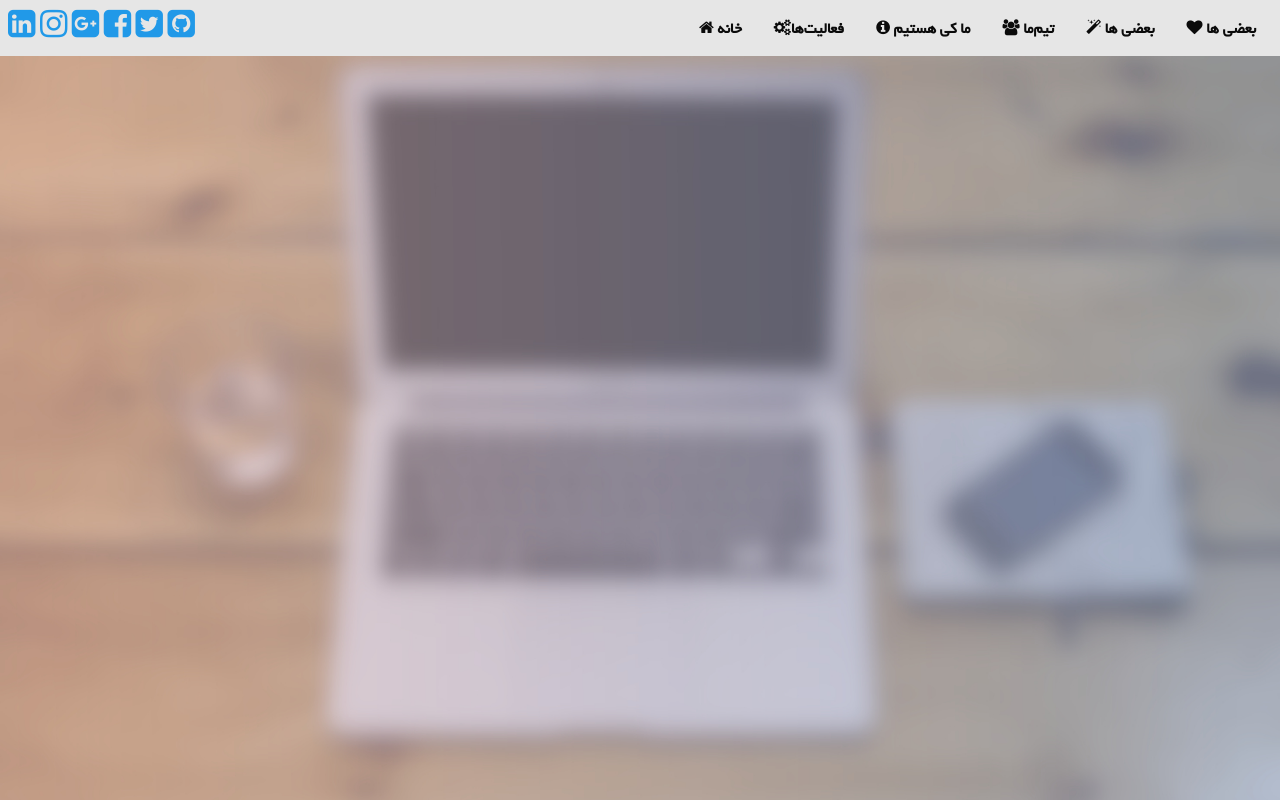
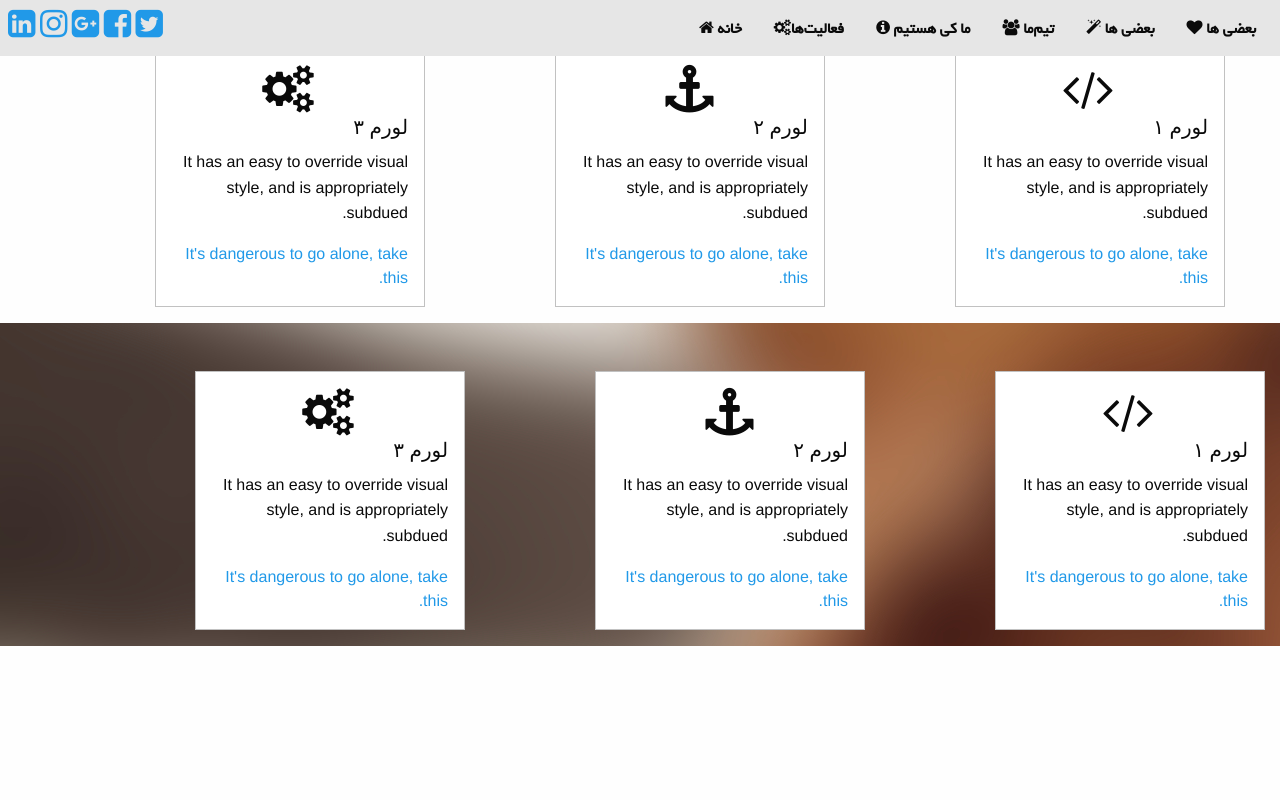
Before and after one commit to numb95/sibilu-website, a plain HTML site: page index.html in a window 1280 px wide. Shown: the top 800 px of the page. Drawn offline with Linux system fonts and the light colour scheme.

Commit message:
change the header background to fixed background

```diff
--- a/index.html
+++ b/index.html
@@ -18,7 +18,6 @@
     <div class="top-bar" id="example-menu">
         <div class="top-bar-left">
             <ul class="menu icon-top">
-                <a href="#"><i class="fa fa-github-square fa-2x"></i><span></span></a>
                 <a href="#"><i class="fa fa-twitter-square fa-2x"></i><span></span></a>
                 <a href="#"><i class="fa fa-facebook-square fa-2x"></i><span></span></a>
                 <a href="#"><i class="fa fa-google-plus-square fa-2x"></i><span></span></a>
@@ -48,7 +47,8 @@
 
 <div class="row fullWidth">
     <div class="large-12 columns" style="padding-right: 0px;padding-left: 0px;">
-        <img src="img/header_background.jpg" alt="">
+<div class="header-bg"></div>
+
     </div>
 </div>
 <div class="row large-centered">
```
